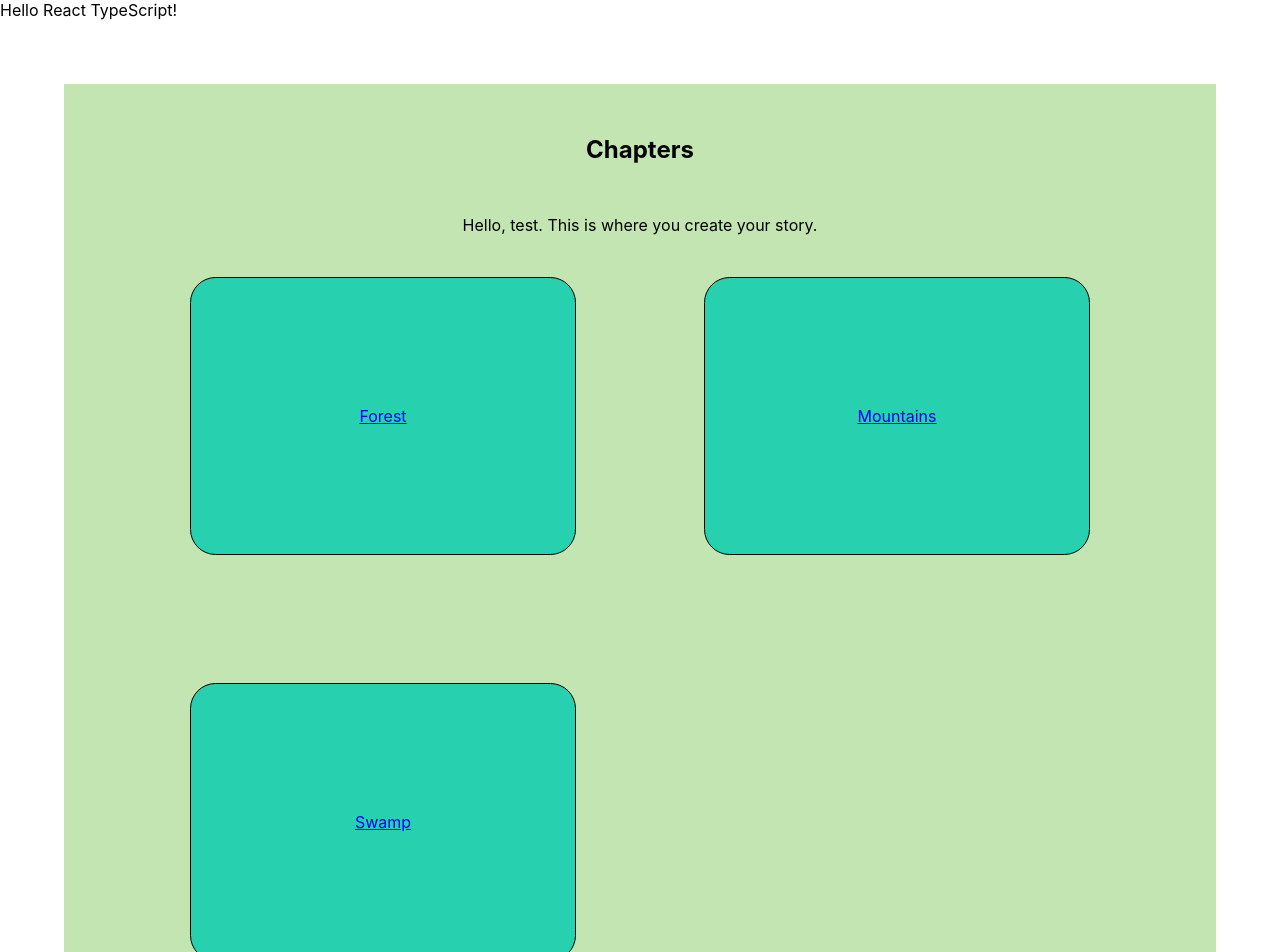
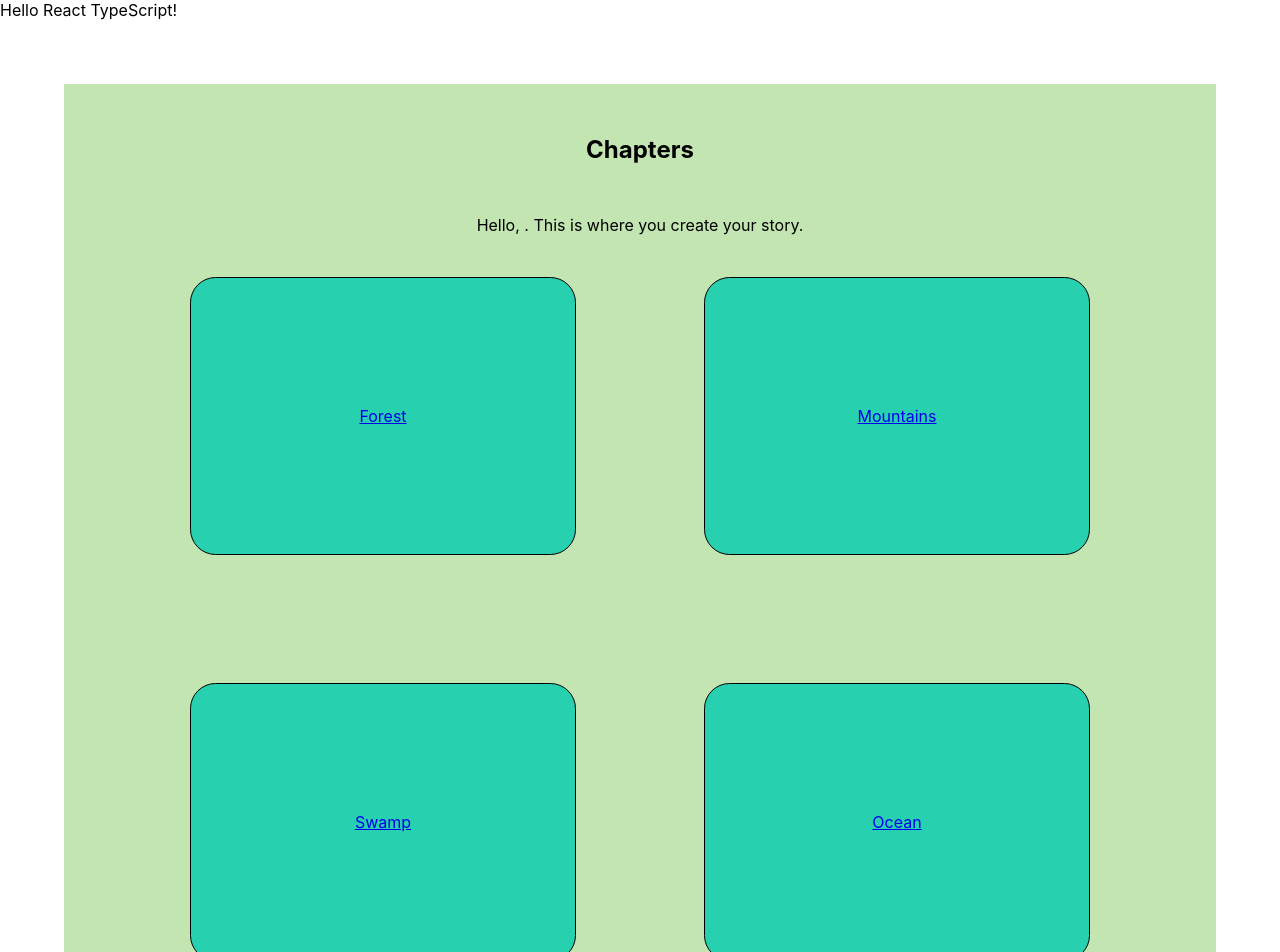
Before and after one commit to franco-ortega/ts-02-storybook, a React (Create React App) app: page /chapters in a window 1280 px wide. Shown: the top 952 px of the page. Built offline with nearby package versions, Linux system fonts and the light colour scheme.

Commit message:
add chapterData to dynamically render chapterOptions in Chpaters component

```diff
--- a/src/components/app/App.tsx
+++ b/src/components/app/App.tsx
@@ -8,7 +8,7 @@ import Chapters from '../chapters/Chapters';
 import Prologue from '../prologue/Prologue';
 
 const App: React.FC = () => {
-  const [userName, setUserName] = useState<string>('test');
+  const [userName, setUserName] = useState<string>('');
 
   return (
     <div data-testid="app">
@@ -27,12 +27,6 @@ const App: React.FC = () => {
               <Chapters userName={userName} />
             }
           />
-          <Route
-            path="/chapters/:locale"
-            render={() =>
-              <Chapters userName={userName} />
-            }
-          />
         </Switch>
       </Router>
     </div>
--- a/src/components/chapters/Chapters.tsx
+++ b/src/components/chapters/Chapters.tsx
@@ -2,28 +2,29 @@ import React from 'react';
 import { Link } from 'react-router-dom';
 import PropTypes from 'prop-types';
 import styles from './Chapters.module.css';
+import chapterData from '../../data/chapterData.json';
 
 interface Props {
   userName: string
 }
 
-interface Land {
-  title: string
+type ChapterInfo = {
+  title: string,
+  choices: string[]
 }
 
+type AllChapterInfo = ChapterInfo[]
+
 const Chapters: React.FC<Props> = ({ userName }) => {
+  const locations: AllChapterInfo = Object.values(chapterData);
 
-  const testChoices: Land[] = [
-    { title: 'Forest' },
-    { title: 'Mountains' },
-    { title: 'Swamp' }
-  ];
+  const titles = locations.map(location => location.title);
 
   // eslint-disable-next-line max-len
-  const chapterOptions: JSX.Element[] = testChoices.map((choice: Land, i: number) => (
-    <Link to={`chapters/${choice.title.toLowerCase()}`} key={i}>
+  const chapterOptions: JSX.Element[] = titles.map((choice: string, i: number) => (
+    <Link to={`chapters/${choice.toLowerCase()}`} key={i}>
       <li>
-        {choice.title}
+        {choice}
       </li>
     </Link>
   ));
--- /dev/null
+++ b/src/data/chapterData.json
@@ -0,0 +1,38 @@
+{
+  "forest": {
+    "title": "Forest",
+    "choices": [
+      "A",
+      "B",
+      "C",
+      "J"
+    ]
+  },
+  "mountains": {
+    "title": "Mountains",
+    "choices": [
+      "D",
+      "E",
+      "F",
+      "K"
+      ]
+  },
+  "swamp": {
+    "title": "Swamp",
+    "choices": [
+      "G",
+      "H",
+      "I",
+      "L"
+      ]
+  },
+  "ocean": {
+    "title": "Ocean",
+    "choices": [
+      "M",
+      "N",
+      "O",
+      "P"
+    ]
+  }
+}
```
Also changed, not shown: src/components/chapters/TestChapter.tsx (deleted).
